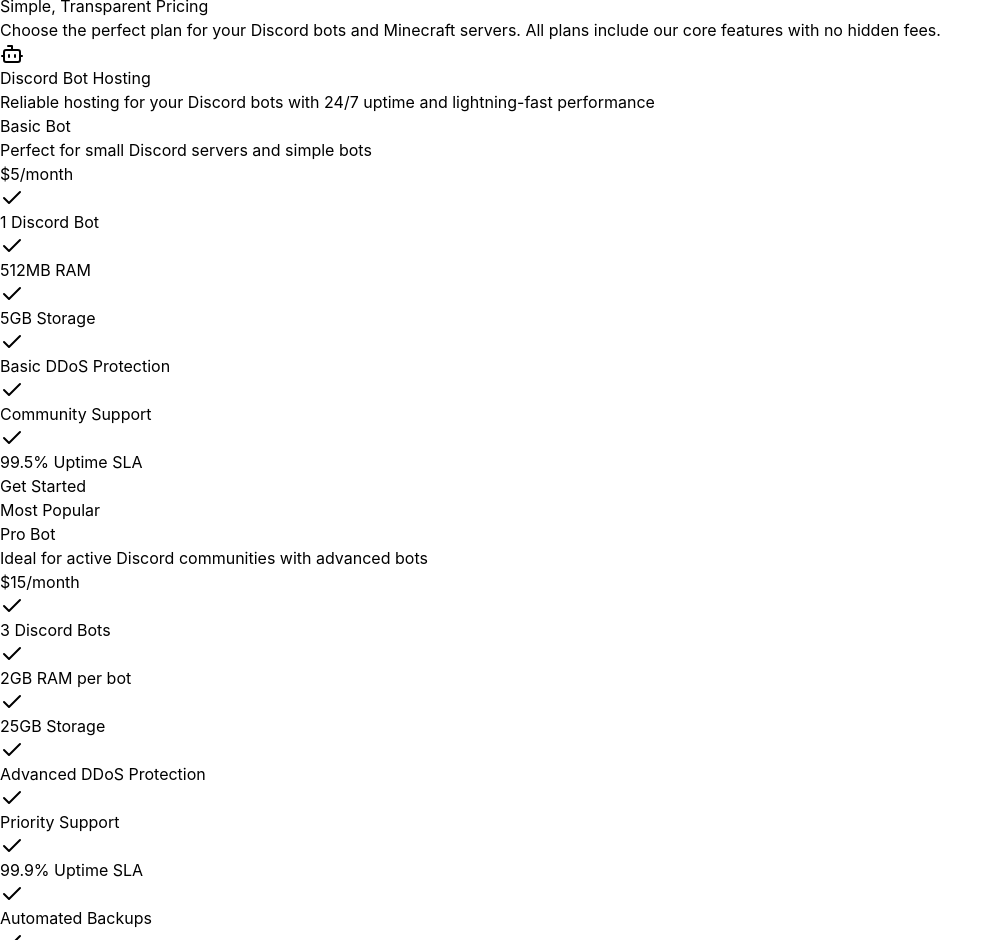
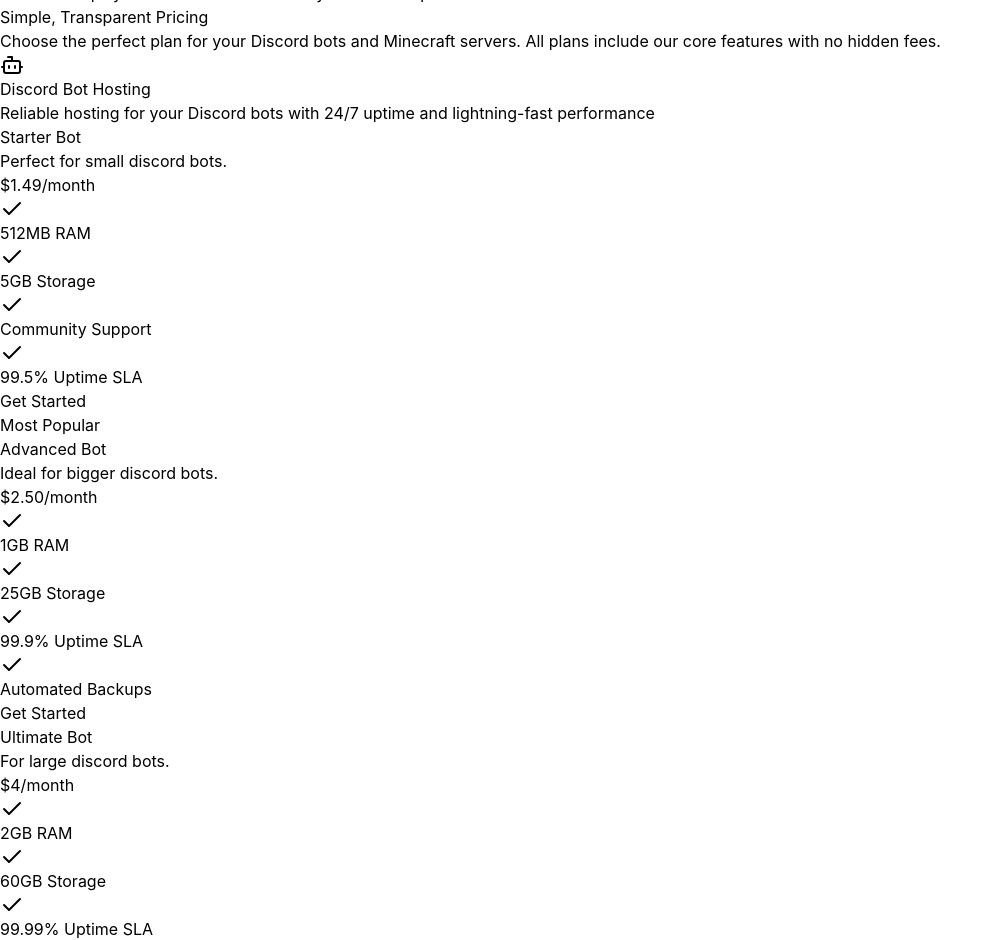
Before and after one commit to Zentra-Hosting/Website, a React (Vite) app: page / in a window 1280 px wide. Shown: the part 1860-2800 px from the top of the page, without its empty margins (0-1003 px from the left). Built offline with nearby package versions, Linux system fonts and the light colour scheme; the HTML template or start-up script is replaced by a standard one.

Commit message:
Edit Website

```diff
--- a/index.html
+++ b/index.html
@@ -1,13 +1,16 @@
 <!doctype html>
 <html lang="en">
+
 <head>
   <meta charset="UTF-8" />
-    <link rel="icon" type="image/svg+xml" href="/vite.svg" />
+  <link rel="icon" type="image/svg+xml" href="src/assets/logo.svg" />
   <meta name="viewport" content="width=device-width, initial-scale=1.0" />
-    <title>CloudHost - Discord Bot & Minecraft Server Hosting</title>
+  <title>Zentra Hosting | Home</title>
 </head>
+
 <body>
   <div id="root"></div>
   <script type="module" src="/src/main.jsx"></script>
 </body>
+
 </html>
--- a/package.json
+++ b/package.json
@@ -10,9 +10,9 @@
     "preview": "vite preview"
   },
   "dependencies": {
+    "lucide-react": "^0.294.0",
     "react": "^18.2.0",
-    "react-dom": "^18.2.0",
-    "lucide-react": "^0.294.0"
+    "react-dom": "^18.2.0"
   },
   "devDependencies": {
     "@types/react": "^18.2.43",
--- a/src/App.jsx
+++ b/src/App.jsx
@@ -1,4 +1,4 @@
-import React, { useState } from 'react';
+import { useState, useEffect } from 'react';
 import {
   Server,
   Bot,
@@ -18,6 +18,9 @@
 } from 'lucide-react';
 
 function App() {
+  useEffect(() => {
+    document.documentElement.style.scrollBehavior = 'smooth';
+  }, []);
   const [isMenuOpen, setIsMenuOpen] = useState(false);
 
   const features = [
@@ -45,53 +48,56 @@
 
   const discordBotPlans = [
     {
-      name: "Basic Bot",
-      price: "$5",
+      name: "Starter Bot",
+      price: "$1.49",
       period: "/month",
-      description: "Perfect for small Discord servers and simple bots",
+      description: "Perfect for small discord bots.",
       features: [
-        "1 Discord Bot",
         "512MB RAM",
         "5GB Storage",
-        "Basic DDoS Protection",
         "Community Support",
         "99.5% Uptime SLA"
       ],
       popular: false
     },
     {
-      name: "Pro Bot",
-      price: "$15",
+      name: "Advanced Bot",
+      price: "$2.50",
       period: "/month",
-      description: "Ideal for active Discord communities with advanced bots",
+      description: "Ideal for bigger discord bots.",
       features: [
-        "3 Discord Bots",
-        "2GB RAM per bot",
+        "1GB RAM",
         "25GB Storage",
-        "Advanced DDoS Protection",
-        "Priority Support",
         "99.9% Uptime SLA",
-        "Automated Backups",
-        "Custom Bot Status"
+        "Automated Backups"
       ],
       popular: true
     },
     {
-      name: "Enterprise Bot",
-      price: "$45",
+      name: "Ultimate Bot",
+      price: "$4",
       period: "/month",
-      description: "For large Discord servers and professional bot operations",
+      description: "For large discord bots.",
       features: [
-        "10 Discord Bots",
-        "4GB RAM per bot",
-        "100GB Storage",
-        "Enterprise DDoS Protection",
-        "24/7 Phone Support",
+        "2GB RAM",
+        "60GB Storage",
         "99.99% Uptime SLA",
         "Automated Backups",
-        "Priority Queue",
-        "Custom Integrations",
-        "Dedicated Support Manager"
+        "Priority Queue"
+      ],
+      popular: false
+    },
+    {
+      name: "Unlimited Bot",
+      price: "$10",
+      period: "/month",
+      description: "For the largest of discord bots. (Ideal for bots in 1k+ discord servers)",
+      features: [
+        "6GB RAM",
+        "100GB Storage",
+        "99.99% Uptime SLA",
+        "Automated Backups",
+        "Priority Queue"
       ],
       popular: false
     }
@@ -99,53 +105,61 @@
 
   const minecraftServerPlans = [
     {
-      name: "Small Server",
+      name: "Dirt Plan",
       price: "$8",
       period: "/month",
       description: "Perfect for small friend groups and family servers",
       features: [
-        "1 Minecraft Server",
         "2GB RAM",
         "10GB SSD Storage",
         "Up to 10 Players",
-        "Basic DDoS Protection",
-        "Community Support",
         "Daily Backups"
       ],
       popular: false
     },
     {
-      name: "Medium Server",
-      price: "$20",
+      name: "Iron Plan",
+      price: "$12",
       period: "/month",
       description: "Great for growing communities and modded servers",
       features: [
-        "1 Minecraft Server",
-        "6GB RAM",
+        "4GB RAM",
         "50GB SSD Storage",
         "Up to 50 Players",
-        "Advanced DDoS Protection",
         "Priority Support",
-        "Hourly Backups",
+        "Daily Backups",
         "Plugin/Mod Support",
         "Custom Domain"
       ],
       popular: true
     },
     {
-      name: "Large Server",
-      price: "$50",
+      name: "Diamond Plan",
+      price: "$18",
       period: "/month",
       description: "For large communities and professional server networks",
       features: [
-        "2 Minecraft Servers",
+        "8GB RAM per server",
+        "100GB SSD Storage",
+        "Up to 200 Players",
+        "24/7 Priority Support",
+        "Hourly Backups",
+        "Custom Domains",
+        "Server Network Support"
+      ],
+      popular: false
+    },
+    {
+      name: "Netherite Plan",
+      price: "$25",
+      period: "/month",
+      description: "For large communities and professional server networks",
+      features: [
         "12GB RAM per server",
-        "200GB SSD Storage",
+        "150GB SSD Storage",
         "Unlimited Players",
-        "Enterprise DDoS Protection",
         "24/7 Priority Support",
-        "Real-time Backups",
-        "Full Plugin/Mod Support",
+        "Hourly Backups",
         "Custom Domains",
         "Server Network Support"
       ],
@@ -167,9 +181,7 @@
         <div className="max-w-7xl mx-auto px-4 sm:px-6 lg:px-8">
           <div className="flex justify-between items-center h-16">
             <div className="flex items-center space-x-2">
-              <div className="bg-gradient-to-r from-blue-500 to-purple-600 p-2 rounded-lg">
-                <Server className="w-6 h-6 text-white" />
-              </div>
+              <img src={"src/assets/logo.svg"} width={35} />
               <span className="text-xl font-bold text-white">Zentra Hosting</span>
             </div>
 
@@ -371,12 +383,11 @@
                 Reliable hosting for your Discord bots with 24/7 uptime and lightning-fast performance
               </p>
             </div>
-            <div className="grid md:grid-cols-3 gap-8">
+            <div className='grid md:grid-cols-4 gap-8'>
               {discordBotPlans.map((plan, index) => (
                 <div
                   key={index}
-                  className={`relative bg-slate-800/50 rounded-xl border p-8 transition-all hover:transform hover:scale-105 ${
-                    plan.popular
+                  className={`relative bg-slate-800/50 rounded-xl border p-8 transition-all hover:transform hover:scale-105 ${plan.popular
                     ? 'border-blue-500 ring-2 ring-blue-500/20'
                     : 'border-slate-700 hover:border-slate-600'
                     }`}
@@ -407,8 +418,7 @@
                     ))}
                   </ul>
 
-                  <button className={`w-full py-3 rounded-lg font-semibold transition-all ${
-                    plan.popular
+                  <button className={`w-full py-3 rounded-lg font-semibold transition-all ${plan.popular
                     ? 'bg-gradient-to-r from-blue-500 to-purple-600 text-white hover:from-blue-600 hover:to-purple-700'
                     : 'bg-slate-700 text-white hover:bg-slate-600'
                     }`}>
@@ -430,12 +440,11 @@
                 High-performance Minecraft servers with mod support and unlimited player capacity
               </p>
             </div>
-            <div className="grid md:grid-cols-3 gap-8">
+            <div className="grid md:grid-cols-4 gap-8">
               {minecraftServerPlans.map((plan, index) => (
                 <div
                   key={index}
-                  className={`relative bg-slate-800/50 rounded-xl border p-8 transition-all hover:transform hover:scale-105 ${
-                    plan.popular
+                  className={`relative bg-slate-800/50 rounded-xl border p-8 transition-all hover:transform hover:scale-105 ${plan.popular
                     ? 'border-green-500 ring-2 ring-green-500/20'
                     : 'border-slate-700 hover:border-slate-600'
                     }`}
@@ -466,8 +475,7 @@
                     ))}
                   </ul>
 
-                  <button className={`w-full py-3 rounded-lg font-semibold transition-all ${
-                    plan.popular
+                  <button className={`w-full py-3 rounded-lg font-semibold transition-all ${plan.popular
                     ? 'bg-gradient-to-r from-green-500 to-blue-600 text-white hover:from-green-600 hover:to-blue-700'
                     : 'bg-slate-700 text-white hover:bg-slate-600'
                     }`}>
```
Also changed, not shown: src/assets/logo.svg (added). Lines whose indentation alone changed are shown as unchanged.
